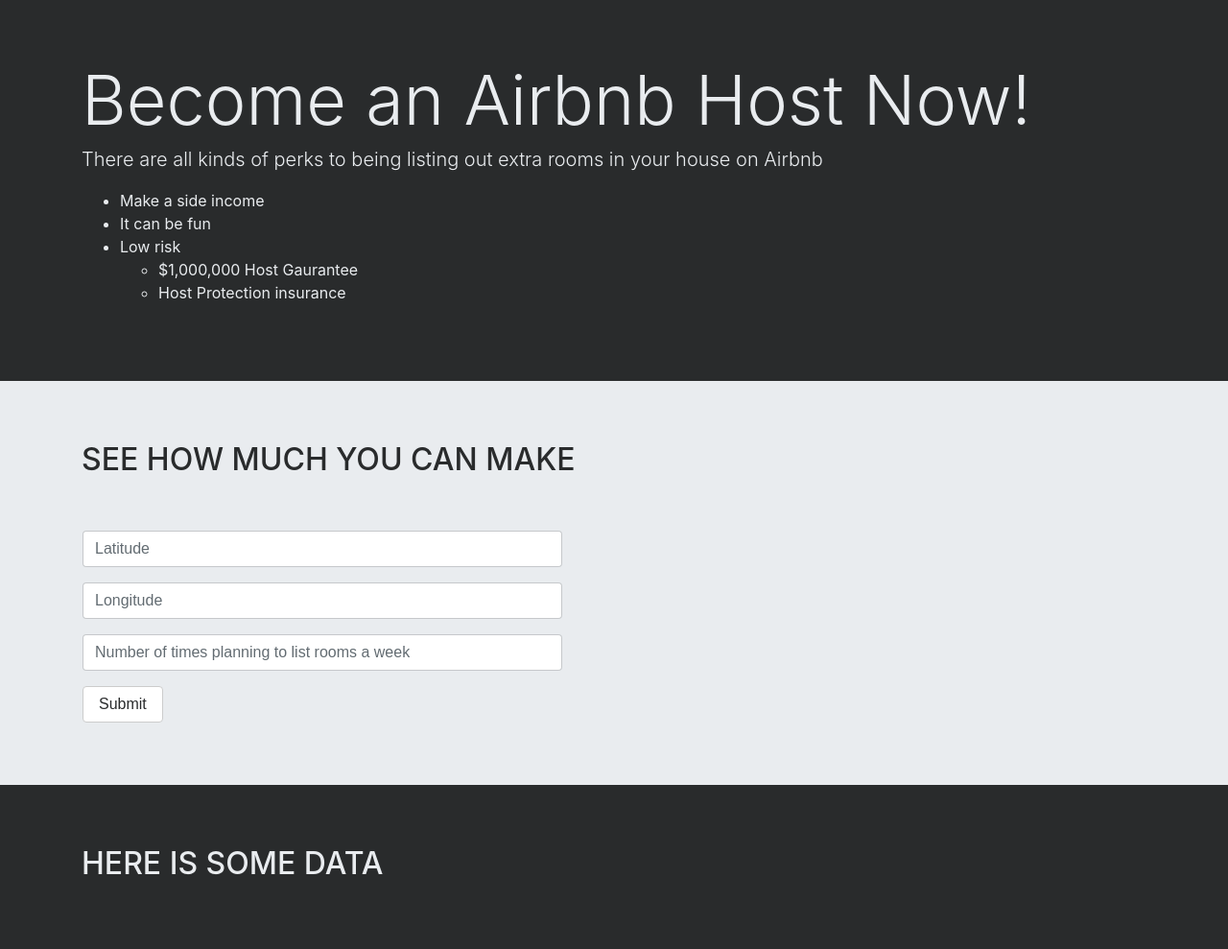
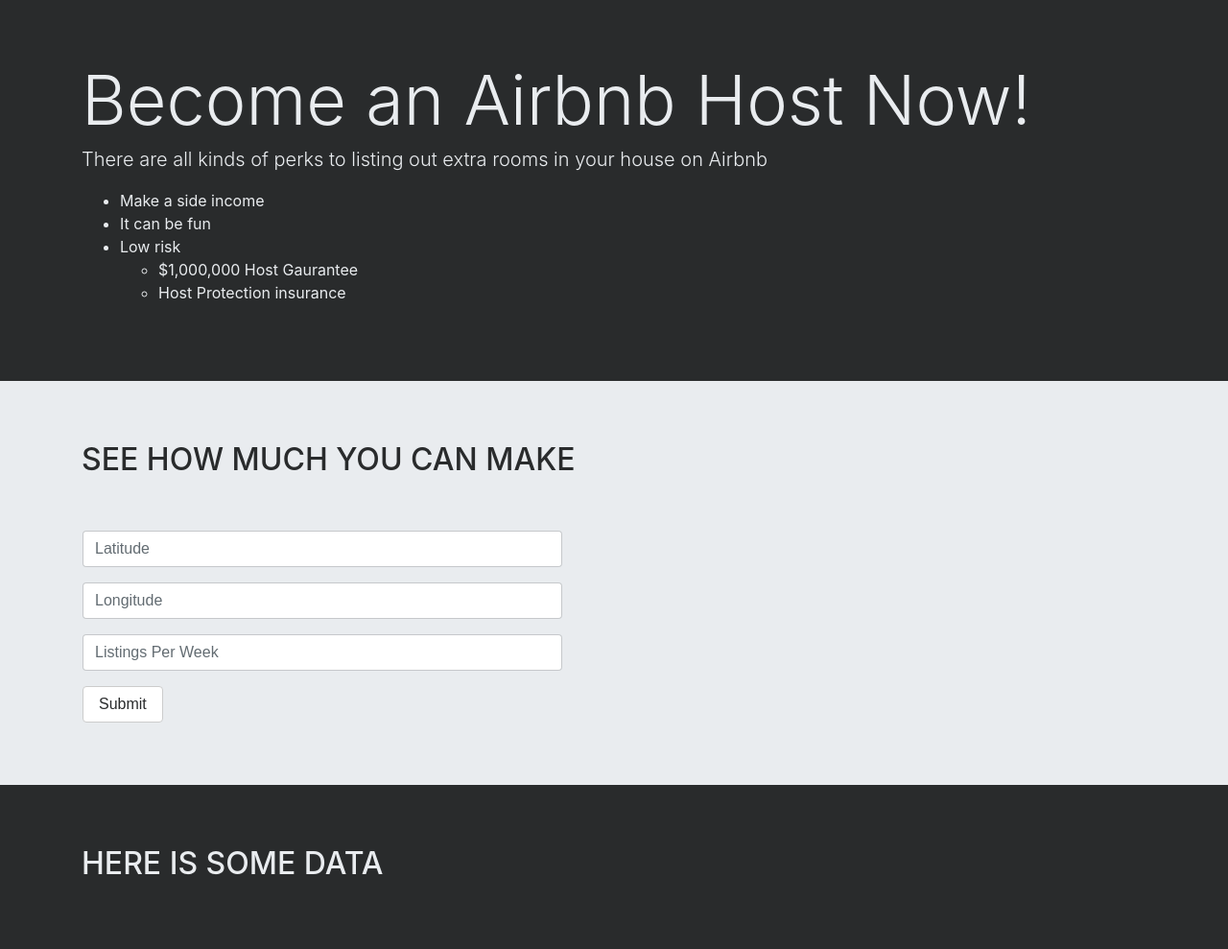
Before and after one commit to ThatGuyNamedTim/CapitalOneAirbnb, a Flask app: template templates/index.html in a window 1280 px wide. Shown: the part 56-1045 px from the top of the page at 96% size. Run offline with Flask 2, Linux system fonts and the light colour scheme; the template is opened without the code that fills it, so the values that code supplies are empty; some libraries are stand-ins or nearby versions.

Commit message:
fix typo

```diff
--- a/templates/index.html
+++ b/templates/index.html
@@ -36,7 +36,7 @@
         <div class="container">
             <h1 class="display-3">Become an Airbnb Host Now!</h1>
 
-            <p class="lead">There are all kinds of perks to being listing out extra rooms in your house on Airbnb</p>
+            <p class="lead">There are all kinds of perks to listing out extra rooms in your house on Airbnb</p>
             <ul>
                 <li>Make a side income</li>
                 <li>It can be fun</li>
@@ -64,7 +64,7 @@
                             <input type="number" step = "any" min = "-122.5" max = "-122.3" class="form-control" name="longitudeIn" placeholder="Longitude">
                         </div>
                         <div class="form-group">
-                            <input type="number" class="form-control" min = "1" max = "7" name="numHostWeek" placeholder="Number of times planning to list rooms a week">
+                            <input type="number" class="form-control" min = "1" max = "7" name="numHostWeek" placeholder="Listings Per Week">
                         </div>
                         <button type="submit" class="btn btn-secondary">Submit</button>
                     </form>
```
